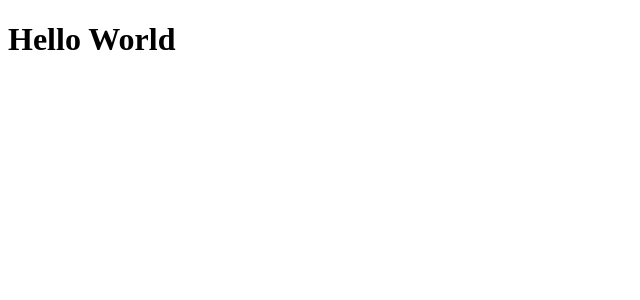
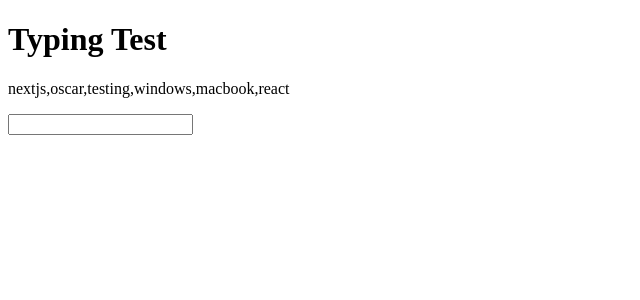
Before and after one commit to oscarholt/typing-test-v3, a React (Create React App) app: page / in a window 1280 px wide. Shown: the top 300 px of the page, without its empty margins (0-640 px from the left). Built offline with nearby package versions, Linux system fonts and the light colour scheme.

Commit message:
add input and randomised word cloud

```diff
--- a/src/App.js
+++ b/src/App.js
@@ -1,9 +1,26 @@
+import React, { useState, useRef } from "react"
+
+const getCloud = () =>
+  "oscar testing react nextjs macbook windows"
+    .split(" ")
+    .sort(() => (Math.random() > 0.5 ? 1 : -1))
+
 function App() {
+  const [userInput, setUserInput] = useState("")
+  const cloud = useRef(getCloud())
+
+
   return (
     <div>
-      <h1>Hello World</h1>
+      <h1>Typing Test</h1>
+      <p>{cloud.current.toString()}</p>
+      <input
+        type='text'
+        value={userInput}
+        onChange={(e) => setUserInput(e.target.value)}
+      />
     </div>
-  );
+  )
 }
 
-export default App;
+export default App
```
